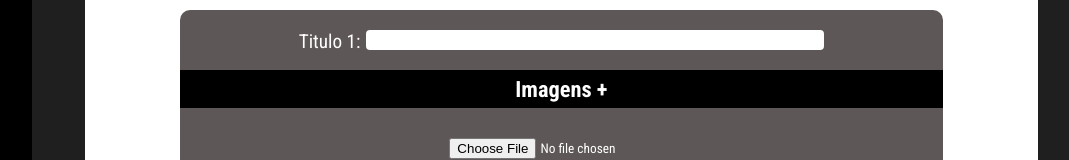
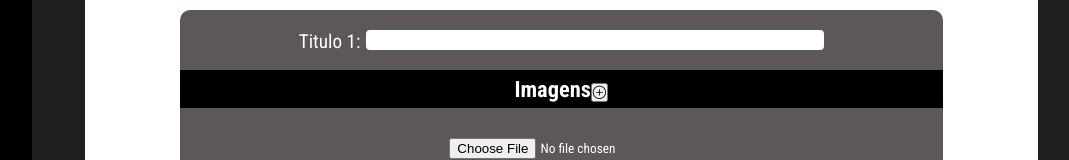
Before and after one commit to vicemanu/admin-metanoia, a React (Vite) app: page /admin in a window 1280 px wide. Shown: the part 450-610 px from the top of the page, without its empty margins (189-1258 px from the left). Built offline with nearby package versions, Linux system fonts and the light colour scheme.

Commit message:
Terminando os toques finais do conteudo

```diff
--- a/src/components/Conteudo/index.jsx
+++ b/src/components/Conteudo/index.jsx
@@ -4,7 +4,7 @@ import './conteudo.css'
 export default function Conteudo(props) {
 
     const [titulo, setTitulo] = useState('')
-    const [img, setImg] = useState('')
+    const [img, setImg] = useState([""])
     const [citation, setCitation] = useState('')
     const [paragraph, setParagraph] = useState('')
 
@@ -18,6 +18,16 @@ export default function Conteudo(props) {
         props.setArtigo({...props.artigo, conteudo: props.conteudo })
     }
 
+    function addImg(e) {
+        e.preventDefault()
+        setImg([...img, ""])
+    }
+
+    function handleChangeImg(e, index) {
+        img[index] = e.target.value
+        setImg([...img])
+        setTodoConteudo({titulo, img, citation, paragraph})
+    }
 
     return(
 
@@ -32,16 +42,27 @@ export default function Conteudo(props) {
                                         }}
                                         />
                                     </label>
-                                    <h2>Imagens <span>+</span></h2>
+                                    <h2>Imagens
+                                        <button onClick={addImg}>
+                                            <i class="bi bi-plus-circle"></i>
+                                        </button>
+                                    </h2>
                                     <div className='conteudo--div'>
-                                        <label htmlFor="">
-                                            <input type="file" name="" id=""
-                                            onChange={e => {
-                                                setImg(e.target.value)
-                                                setTodoConteudo({titulo, img, citation, paragraph})
-                                            }}
-                                             />
+                                        {
+                                            img.map((e, index) => {
+                                                return(
+                                                <label key={index} htmlFor={`img${index}`}>
+                                                    <input type="file" name="" id={`img${index}`}
+                                                    onChange={e => { handleChangeImg(e, index)
+                                                    }}
+                                                    />
                                         </label>
+                                                )
+                                            })
+                                        }
+
+
+
                                     </div>
 
                                     <h2>Citações <span>+</span></h2>
```
